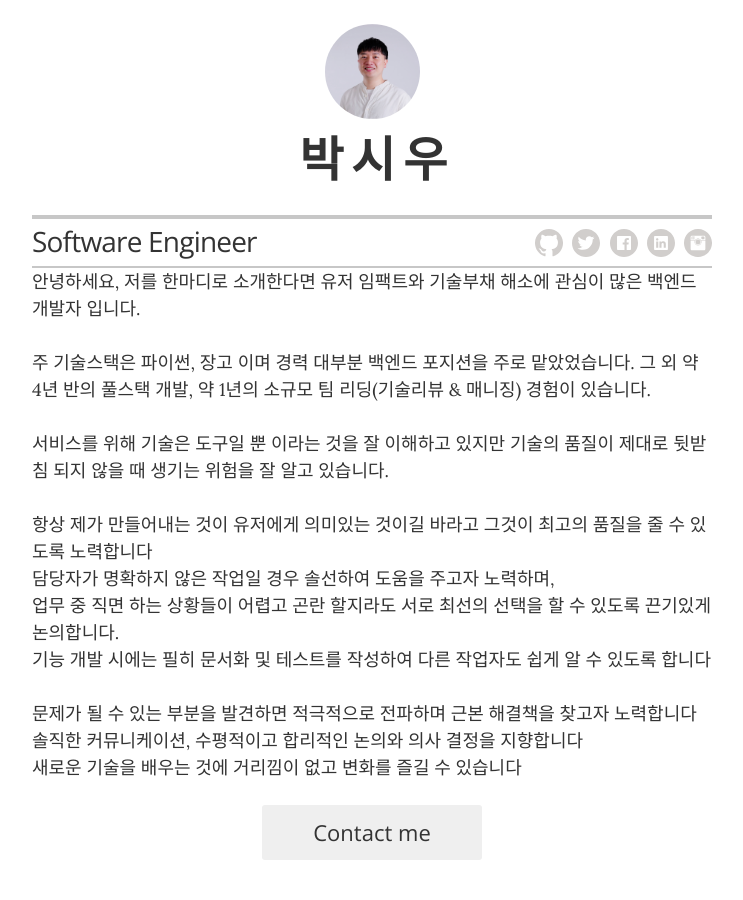
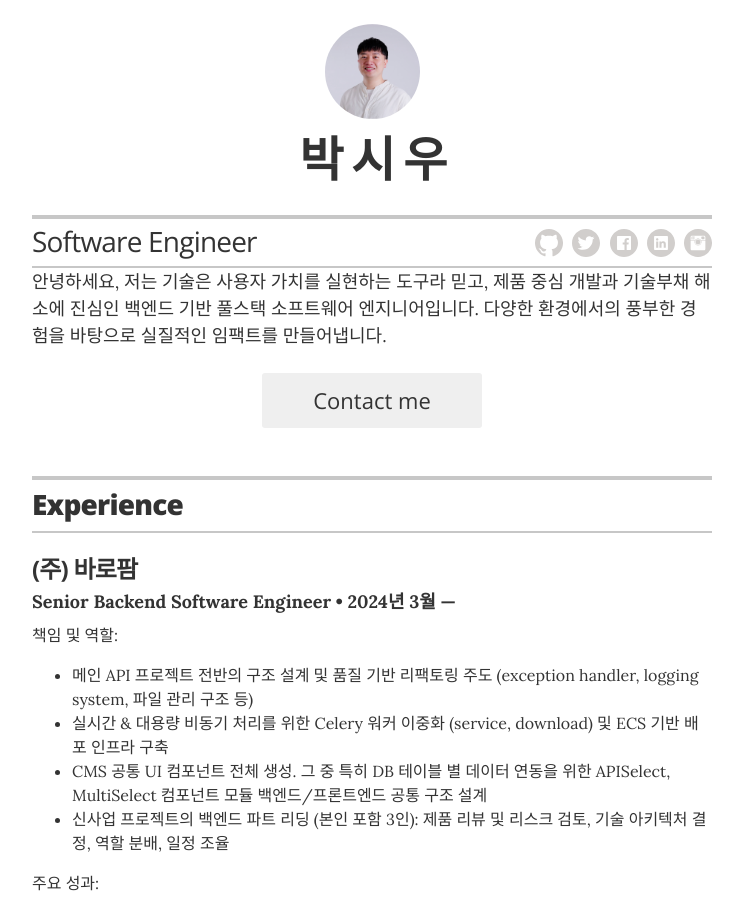
Before and after one commit to Shiwoo-Park/resume, a Jekyll site: the page built from index.html, in a window 1280 px wide and 900 px high. Shown: the whole window, without its empty margins (268-1011 px from the left). Built offline with Jekyll 4.4.1, drawn with Linux system fonts in a browser that asks for light colours; some of the changed text lies outside the part shown.

Commit message:
updated resume

```diff
--- a/_config.yml
+++ b/_config.yml
@@ -16,12 +16,7 @@ resume_contact_email: "woozin23@gmail.com"
 resume_contact_telephone: ""
 resume_contact_address: ""
 resume_header_contact_info: "woozin23@gmail.com"
-resume_header_intro: "안녕하세요, 저를 한마디로 소개한다면 유저 임팩트와 기술부채 해소에 관심이 많은 백엔드 개발자 입니다.<br/><br/>주 기술스택은 파이썬, 장고 이며 경력 대부분 백엔드 포지션을 주로 맡았었습니다. 그 외 약 4년 반의 풀스택 개발, 약 1년의 소규모 팀 리딩(기술리뷰 & 매니징) 경험이 있습니다.<br/><br/>서비스를 위해 기술은 도구일 뿐 이라는 것을 잘 이해하고 있지만 기술의 품질이 제대로 뒷받침 되지 않을 때 생기는 위험을 잘 알고 있습니다.<br/><br/>항상 제가 만들어내는 것이 유저에게 의미있는 것이길 바라고 그것이 최고의 품질을 줄 수 있도록 노력합니다<br/>담당자가 명확하지 않은 작업일 경우 솔선하여 도움을 주고자 노력하며, <br/>업무 중 직면 하는 상황들이 어렵고 곤란 할지라도 서로 최선의 선택을 할 수 있도록 끈기있게 논의합니다.<br/>기능 개발 시에는 필히 문서화 및 테스트를 작성하여 다른 작업자도 쉽게 알 수 있도록 합니다<br/><br/>문제가 될 수 있는 부분을 발견하면 적극적으로 전파하며 근본 해결책을 찾고자 노력합니다<br/>솔직한 커뮤니케이션, 수평적이고 합리적인 논의와 의사 결정을 지향합니다<br/>새로운 기술을 배우는 것에 거리낌이 없고 변화를 즐길 수 있습니다"
-# <br/><br/>도메인 또는 기술 스택 관점에서 새로운 경험을 얻을 수 있는 회사를 찾고있고, 특히 개인적으로 환경, 금융, AI 관련 사업분야를 가진 회사 이면서 Back-end Developer, DevOps Engineer, Python 기반 back-end 팀 리더 포지션에 관심이 있습니다.<br/>새로운 기술을 배우는 것에 거리낌이 없고 변화를 즐길 수 있습니다"
-# resume_header_intro: "깔끔한 정리 능력과 솔직한 커뮤니케이션이 특징인 9년차 백엔드 개발자.<br/><br/>여러 회사에서의 업무 경력 및 프리랜서, 온라인 강사 등의 풍부한 경험을 통해 다양한 업무 노하우들을 보유하고 있으며 사람 및 업무 적응력이 좋은편.<br/><br/>전체 경력 중, 거대 레거시를 담당하며 신규 기능을 개발한 기간이 상당히 길어서 복잡한 커뮤니케이션 & 유지보수에 매우 익숙하고 기술부채 해소에 관심이 많음."
-#resume_header_intro: "<p>파이썬을 사랑하고 책임감, 신뢰, 융통성, 긍정적 에너지를 중요하게 생각하는 개발자</p>"
-#resume_header_intro: "<p>책임감있고 열정이 넘치는 사람, 그 어떤 피드백도 기꺼이 수용할 수 있는 사람, 솔직하면서도 배려가 있는사람, 소통을 중요시 하는 사람, 내가 무엇을 왜 하는지가 중요한 사람</p>"
-#resume_header_intro: "<p>This is the executive summary. You should write a few brief, concise, and meaningful sentences about yourself from a professional context, and your immediate career goals. Make the length appropriate for your needs, but K.I.S.S.</p>"
+resume_header_intro: "안녕하세요, 저는 기술은 사용자 가치를 실현하는 도구라 믿고, 제품 중심 개발과 기술부채 해소에 진심인 백엔드 기반 풀스택 소프트웨어 엔지니어입니다. 다양한 환경에서의 풍부한 경험을 바탕으로 실질적인 임팩트를 만들어냅니다."
 
 # use "yes" to display the email contact button,
 # "no" to display an "I'm not looking for work" message,
--- a/_data/education.yml
+++ b/_data/education.yml
@@ -1,6 +1,6 @@
 # Degree
 - degree: 컴퓨터 공학과 학사 졸업
-  uni: 한양 대학교 (경기)
+  uni: 한양 대학교 (ERICA)
   year: 2006년 2월 &mdash; 2013년 2월
   awards:
   summary: 평점 평균 3.75 / 4.5
```
Also changed, not shown: _data/skills.yml (+11 -5 lines).
